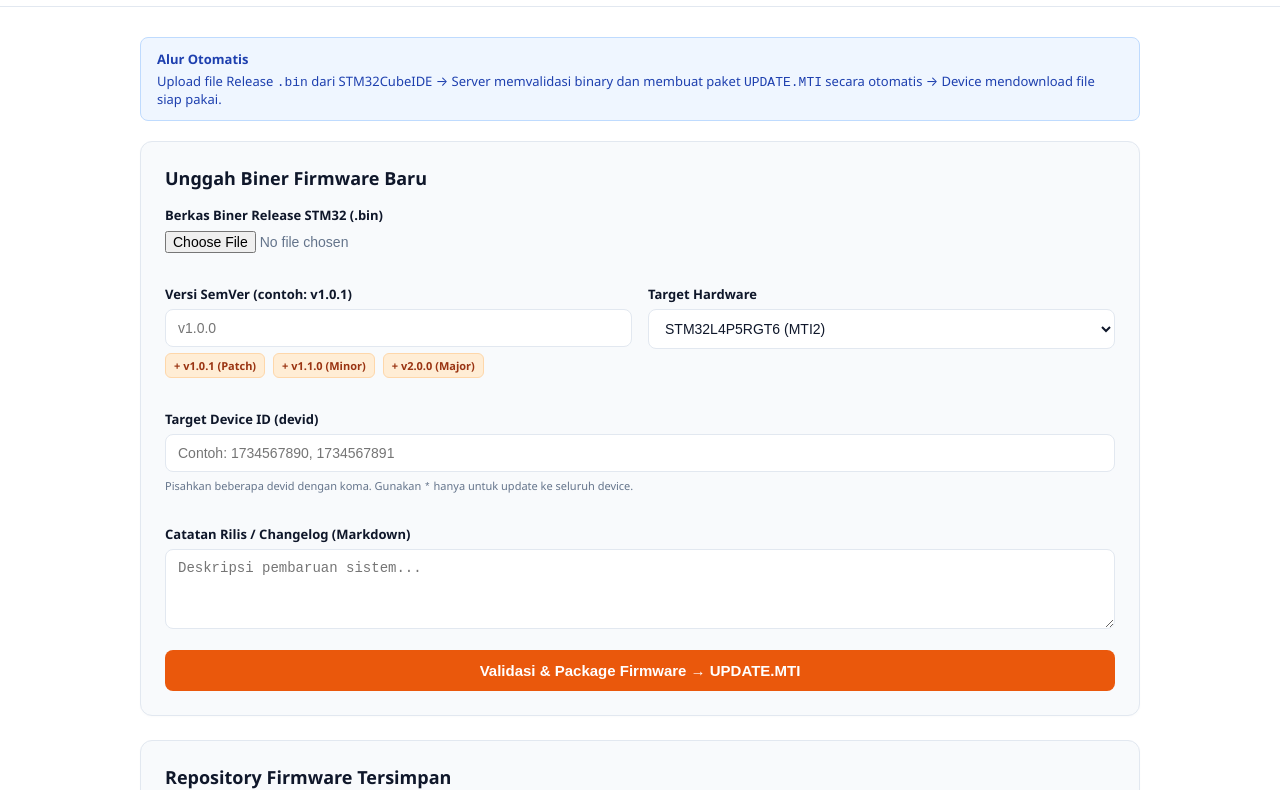
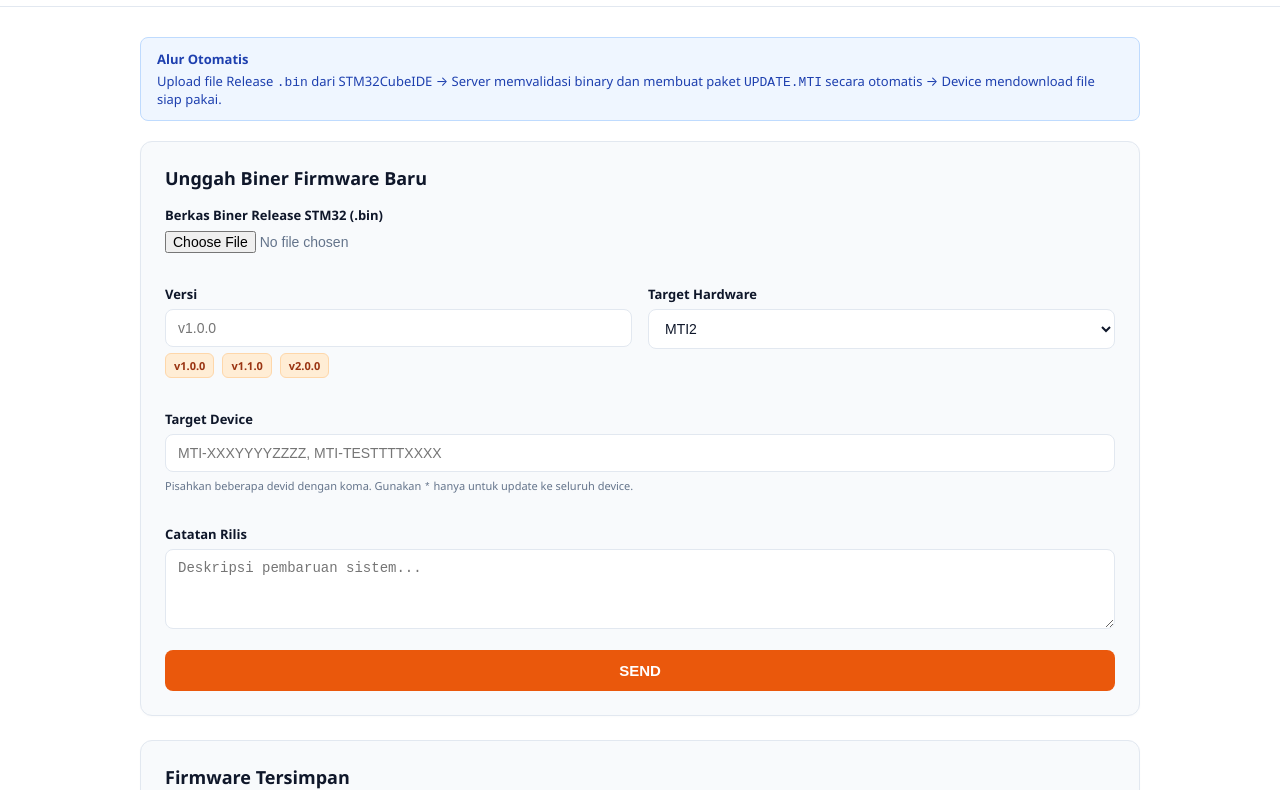
Before and after one commit to dst0x/dstx-demo-dashboard-ota-server, a website: page public/index.html in a window 1280 px wide. Shown: the part 66-856 px from the top of the page. Drawn offline with Linux system fonts and the light colour scheme; no server answers.

Commit message:
Update index.html title and labels for clarity and consistency

```diff
--- a/public/index.html
+++ b/public/index.html
@@ -3,7 +3,7 @@
 <head>
     <meta charset="UTF-8">
     <meta name="viewport" content="width=device-width, initial-scale=1.0">
-    <title>OTA Firmware Server Hub</title>
+    <title>OTA Mertani</title>
     <style>
         :root {
             --primary: #ea580c;
@@ -208,9 +208,9 @@
 <body>
 
 <header>
-    <h1>OTA <span>Server Hub</span></h1>
+    <h1>OTA <span>Mertani</span></h1>
     <div class="header-actions">
-        <span style="font-size: 13px; color: var(--text-muted); font-weight: 500;">MTI2 STM32L4P5 · Format MTI2UPD1 v2</span>
+        <span style="font-size: 13px; color: var(--text-muted); font-weight: 500;">MTI2</span>
         <form action="/api/auth/logout" method="post">
             <button class="btn-logout" type="submit">Keluar</button>
         </form>
@@ -236,39 +236,39 @@
                 </div>
 
                 <div class="form-group">
-                    <label for="version">Versi SemVer (contoh: v1.0.1)</label>
+                    <label for="version">Versi</label>
                     <input type="text" id="version" name="version" placeholder="v1.0.0" required>
                     <div class="semver-chips">
-                        <span class="chip" onclick="fillVersion('v1.0.1')">+ v1.0.1 (Patch)</span>
-                        <span class="chip" onclick="fillVersion('v1.1.0')">+ v1.1.0 (Minor)</span>
-                        <span class="chip" onclick="fillVersion('v2.0.0')">+ v2.0.0 (Major)</span>
+                        <span class="chip" onclick="fillVersion('v1.0.1')">v1.0.0</span>
+                        <span class="chip" onclick="fillVersion('v1.1.0')">v1.1.0</span>
+                        <span class="chip" onclick="fillVersion('v2.0.0')">v2.0.0</span>
                     </div>
                 </div>
 
                 <div class="form-group">
                     <label for="hardware_target">Target Hardware</label>
                     <select id="hardware_target" name="hardware_target" required>
-                        <option value="STM32L4P5RGT6">STM32L4P5RGT6 (MTI2)</option>
+                        <option value="STM32L4P5RGT6">MTI2</option>
                     </select>
                 </div>
 
                 <div class="form-group full">
-                    <label for="target_devids">Target Device ID (devid)</label>
+                    <label for="target_devids">Target Device</label>
                     <input type="text" id="target_devids" name="target_devids"
-                           placeholder="Contoh: 1734567890, 1734567891" required>
+                           placeholder="MTI-XXXYYYYZZZZ, MTI-TESTTTTXXXX" required>
                     <p style="margin: 6px 0 0; color: var(--text-muted); font-size: 11px;">
                         Pisahkan beberapa devid dengan koma. Gunakan <code>*</code> hanya untuk update ke seluruh device.
                     </p>
                 </div>
 
                 <div class="form-group full">
-                    <label for="release_notes">Catatan Rilis / Changelog (Markdown)</label>
+                    <label for="release_notes">Catatan Rilis</label>
                     <textarea id="release_notes" name="release_notes" placeholder="Deskripsi pembaruan sistem..."></textarea>
                 </div>
             </div>
 
             <button type="submit" class="btn-primary" id="submitBtn">
-                Validasi & Package Firmware → UPDATE.MTI
+                SEND
             </button>
         </form>
         <div id="responseMessage"></div>
@@ -276,7 +276,7 @@
 
     <!-- Firmware List -->
     <div class="card">
-        <h3>Repository Firmware Tersimpan</h3>
+        <h3>Firmware Tersimpan</h3>
         <div id="firmwareListContainer" class="firmware-list">
             <p style="color: var(--text-muted); font-size: 13px;">Memuat daftar firmware...</p>
         </div>
```
